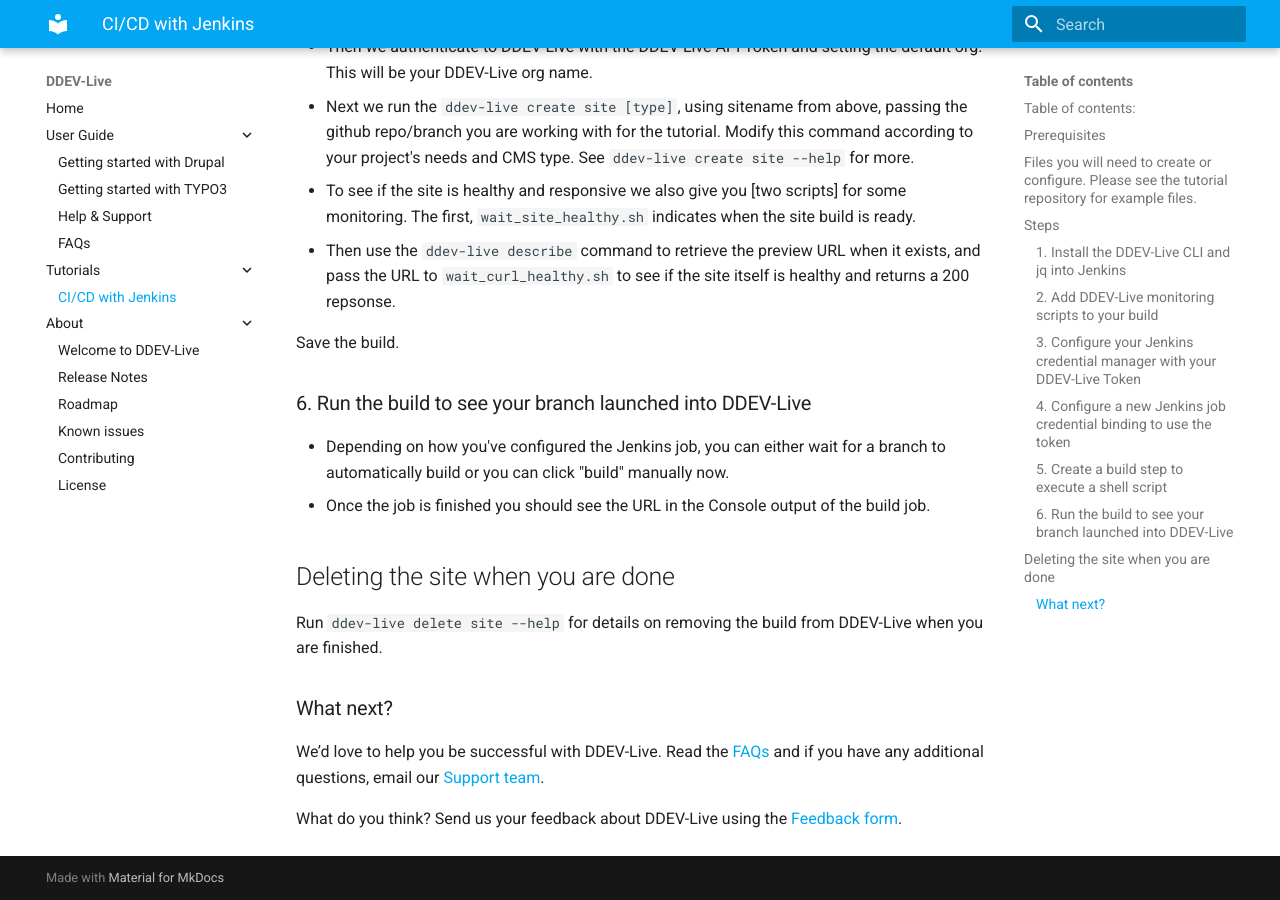
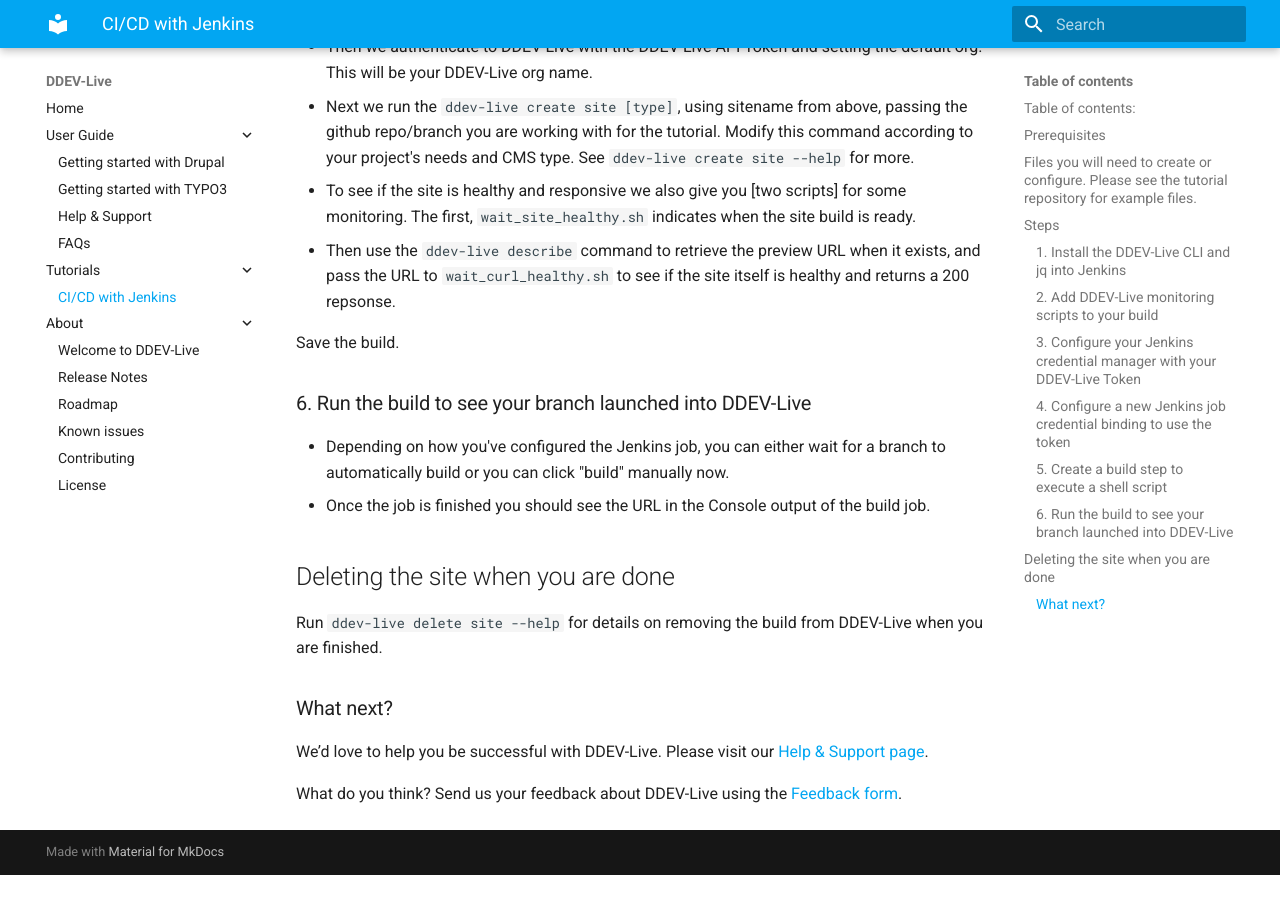
Before and after one commit to fru-io/docs-live, an MkDocs documentation site: the page built from docs/cicd-integration.md, in a window 1280 px wide and 900 px high, scrolled down 2554 px. Built offline with MkDocs 1.6.1 and Material for MkDocs 9.7.7, drawn with Linux system fonts in a browser that asks for light colours; after the commit the page ends 3429 px from its top, so only the background shows below that.

Commit message:
Update cicd-integration.md (#37)
Updating links from dash>docs.ddev.com

```diff
--- a/docs/cicd-integration.md
+++ b/docs/cicd-integration.md
@@ -31,7 +31,7 @@ This tutorial uses Drupal as an example. DDEV-Live supports many PHP application
 
 ## Steps
 ### 1. Install the DDEV-Live CLI and jq into Jenkins
-* [Install the DDEV-Live CLI binary](https://dash.ddev.com/docs/getting-started/#install-the-ddev-live-cli) and [jq](https://stedolan.github.io/jq/) into Jenkins. Follow your usual procedure to install an executable. Our [example Jenkins Dockerfile is here](https://github.com/drud/devrel/blob/master/jenkins-ddev-live/Dockerfile).
+* [Install the DDEV-Live CLI binary](https://docs.ddev.com/getting-started/#install-the-ddev-live-cli) and [jq](https://stedolan.github.io/jq/) into Jenkins. Follow your usual procedure to install an executable. Our [example Jenkins Dockerfile is here](https://github.com/drud/devrel/blob/master/jenkins-ddev-live/Dockerfile).
 
 ### 2. Add DDEV-Live monitoring scripts to your build
 * If you like, reference our [monitoring scripts](https://github.com/drud/devrel/tree/master/jenkins-ddev-live) (called in step 5 below) by adding the following to your Jenkins Dockerfile:
@@ -81,6 +81,6 @@ Save the build.
 Run `ddev-live delete site --help` for details on removing the build from DDEV-Live when you are finished.
 
 ### What next?
-We’d love to help you be successful with DDEV-Live. Read the [FAQs](https://dash.ddev.com/docs/faqs/) and if you have any additional questions, email our [Support team](mailto:support@ddev.com).
+We’d love to help you be successful with DDEV-Live. Please visit our [Help & Support page](https://docs.ddev.com/support/).
 
 What do you think? Send us your feedback about DDEV-Live using the [Feedback form](https://dash.ddev.com/feedback/).
```
